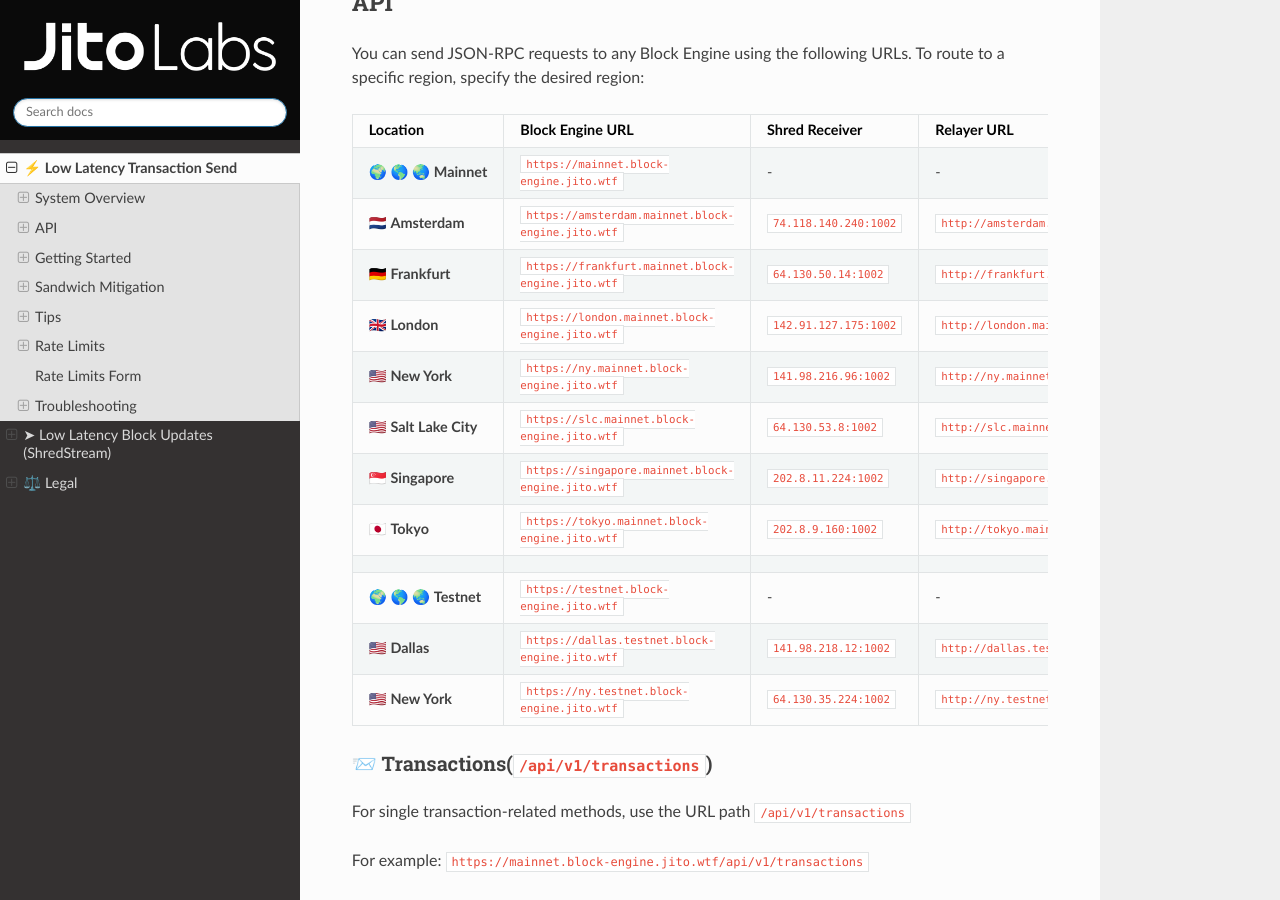
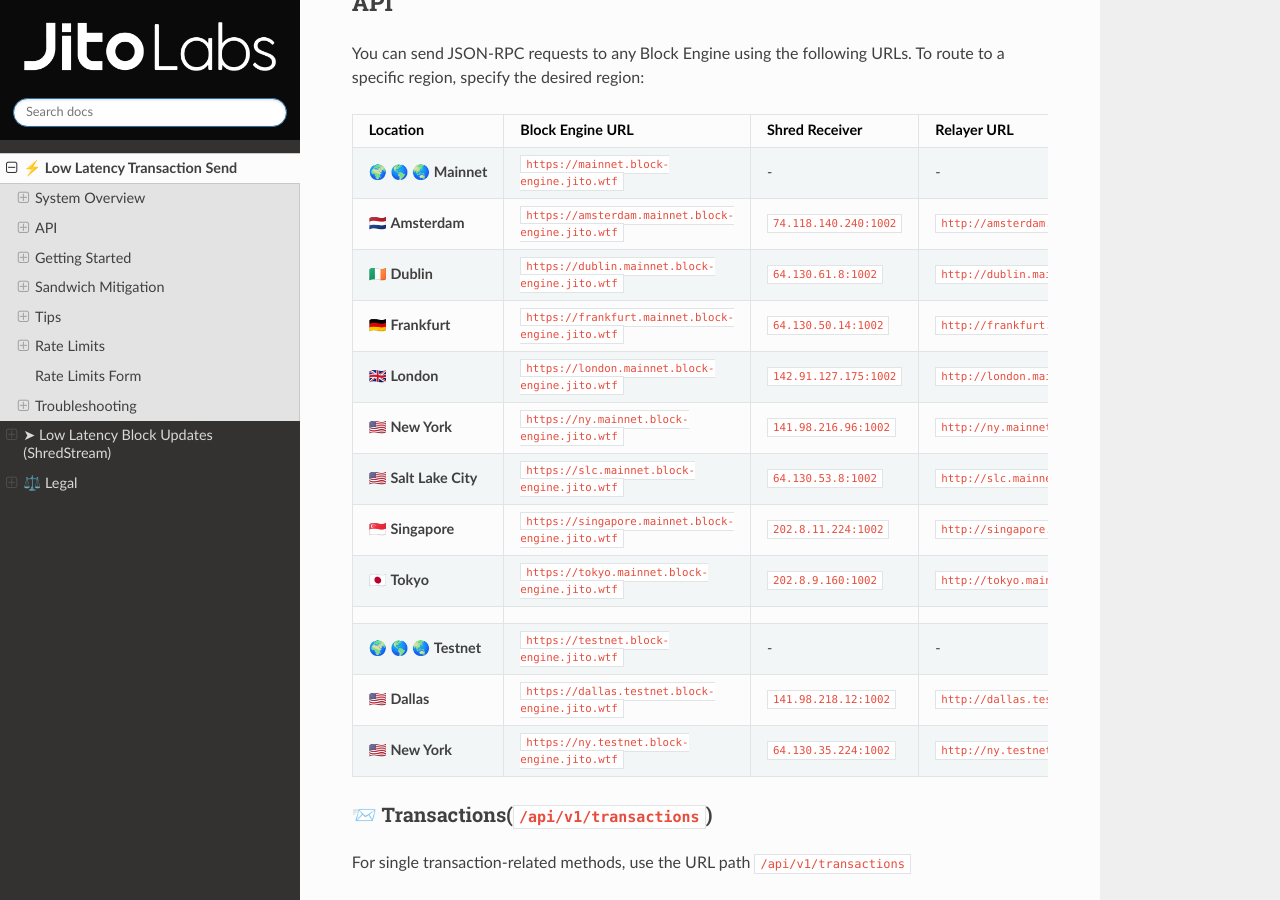
Before and after one commit to jito-labs/jito-docs, a Sphinx documentation site: the page built from docs/source/lowlatencytxnsend.md, in a window 1280 px wide and 900 px high, scrolled down 3450 px. Built offline with Sphinx 7.4.7 and the Read the Docs theme 3.1.0, drawn with Linux system fonts in a browser that asks for light colours.

Commit message:
add_dub (#56)

```diff
--- a/docs/source/lowlatencytxnsend.md
+++ b/docs/source/lowlatencytxnsend.md
@@ -56,6 +56,7 @@
 |-------------------------|---------------------------------------------------|-----------------------|--------------------------------------------------|--------------------------|
 | 🌍 🌎 🌏 **Mainnet**    | `https://mainnet.block-engine.jito.wtf`           | -                     | -                                                | -                        |
 | 🇳🇱 **Amsterdam**      | `https://amsterdam.mainnet.block-engine.jito.wtf` | `74.118.140.240:1002` | `http://amsterdam.mainnet.relayer.jito.wtf:8100` | `ntp.amsterdam.jito.wtf` |
+| 🇮🇪 **Dublin**         | `https://dublin.mainnet.block-engine.jito.wtf`    | `64.130.61.8:1002`    | `http://dublin.mainnet.relayer.jito.wtf:8100`    | `ntp.dublin.jito.wtf`    |
 | 🇩🇪 **Frankfurt**      | `https://frankfurt.mainnet.block-engine.jito.wtf` | `64.130.50.14:1002`   | `http://frankfurt.mainnet.relayer.jito.wtf:8100` | `ntp.frankfurt.jito.wtf` |
 | 🇬🇧 **London**         | `https://london.mainnet.block-engine.jito.wtf`    | `142.91.127.175:1002` | `http://london.mainnet.relayer.jito.wtf:8100`    | `ntp.london.jito.wtf`    |
 | 🇺🇸 **New York**       | `https://ny.mainnet.block-engine.jito.wtf`        | `141.98.216.96:1002`  | `http://ny.mainnet.relayer.jito.wtf:8100`        | `ntp.dallas.jito.wtf`    |
```
Also changed, not shown: docs/source/lowlatencytxnfeed.md (+1 -0 lines).
